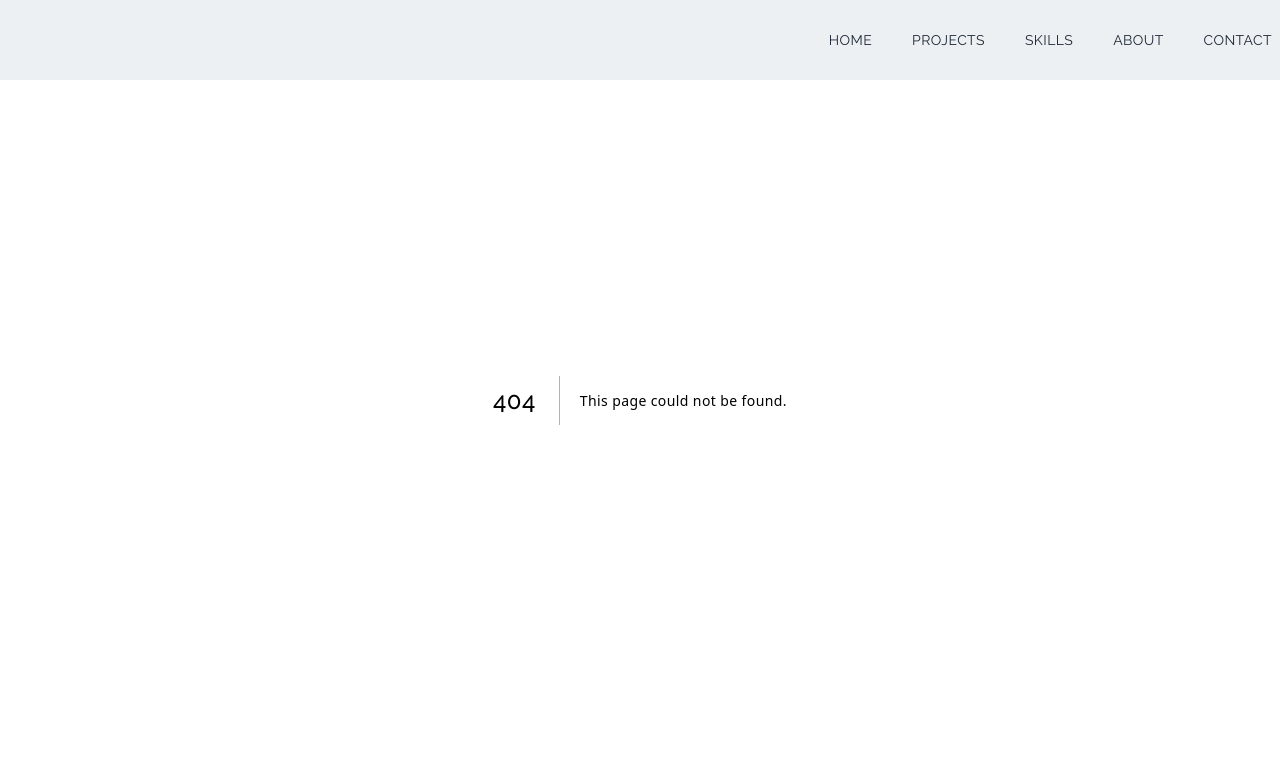
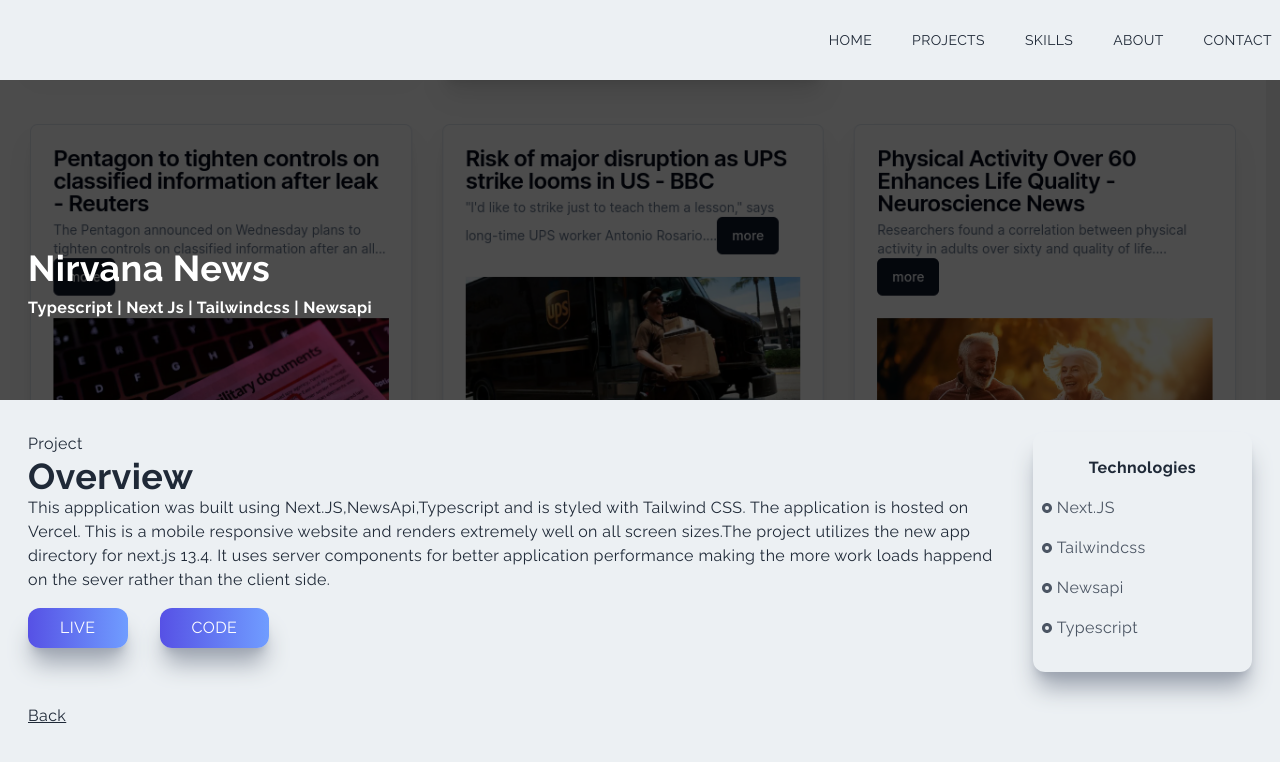
Before and after one commit to Weten-Ogen/portfolio-marcuoware, a Next.js app: page /nirvana in a window 1280 px wide. Before the commit this address had no page. Shown: the top 762 px of the page. Built offline with nearby package versions, Linux system fonts and the light colour scheme.

Commit message:
firt update

```diff
--- a/components/ProjectItem.jsx
+++ b/components/ProjectItem.jsx
@@ -4,11 +4,13 @@
 
 const ProjectItem = ({title, backgroundImg, tech, projectUrl}) => {
   return (
-    <div className='relative flex items-center justify-center h-auto w-full shadow-xl shadow-gray-400 rounded-xl group hover:bg-gradient-to-r from-[#5651e5] to-[#709dff]'>
-    <Image className='rounded-xl group-hover:opacity-10' src={backgroundImg} alt='/' />
+    <div className='relative flex items-center justify-center  w-full shadow-xl shadow-gray-400 rounded-xl group hover:bg-gradient-to-r from-[#5651e5] to-[#709dff]'>
+    <Image className='rounded-xl group-hover:opacity-10'
+    src={backgroundImg}
+    alt='/' />
     <div className='hidden group-hover:block absolute top-[50%] left-[50%] translate-x-[-50%] translate-y-[-50%]'>
         <h3 className='text-2xl text-white tracking-wider text-center'>{title}</h3>
-        <p className='pb-4 pt-2 text-white text-center'>{tech}</p>
+        <p className='pb-3 pt-2 text-white text-center'>{tech}</p>
         <Link href={projectUrl}>
             <p className='text-center py-3 rounded-lg bg-white text-gray-700 font-bold text-lg cursor-pointer'>More Info</p>
         </Link>
--- a/components/Projects.jsx
+++ b/components/Projects.jsx
@@ -3,7 +3,7 @@
 import React from 'react';
 import dashboardImg from '../public/assets/projects/dashboard.png';
 import socioImg from '../public/assets/projects/socio.png'
-
+import nirvanaImg from '../public/assets/projects/nirvana.png'
 import ProjectItem from './ProjectItem';
 
 const Projects = () => {
@@ -27,6 +27,12 @@
             projectUrl='/socio'
             tech='React Js'
           />
+          <ProjectItem
+            title='Nirvana'
+            backgroundImg={nirvanaImg}
+            projectUrl='/nirvana'
+            tech='Next Js |Typescript'
+          />
 
         </div>
       </div>
--- /dev/null
+++ b/pages/nirvana.jsx
@@ -0,0 +1,80 @@
+import Image from 'next/image';
+import React from 'react';
+import nirvanaImg from '../public/assets/projects/nirvana.png';
+import { RiRadioButtonFill } from 'react-icons/ri';
+import Link from 'next/link';
+
+const nirvana = () => {
+  return (
+    <div className='w-full'>
+      <div className='w-screen h-[50vh] relative'>
+        <div className='absolute top-0 left-0 w-full h-[50vh] bg-black/70 z-10' />
+        <Image
+          className='absolute z-1 obje'
+          layout='fill'
+          objectFit='cover'
+          src={nirvanaImg}
+          alt='/'
+        />
+        <div className='absolute top-[70%] max-w-[1240px] w-full left-[50%] right-[50%] translate-x-[-50%] translate-y-[-50%] text-white z-10 p-2'>
+          <h2 className='py-2'>Nirvana News</h2>
+          <h3>Typescript | Next Js | Tailwindcss | Newsapi </h3>
+        </div>
+      </div>
+
+      <div className='max-w-[1240px] mx-auto p-2 grid md:grid-cols-5 gap-8 py-8'>
+        <div className='col-span-4'>
+          <p>Project</p>
+          <h2>Overview</h2>
+          <p>
+            This appplication was built using Next.JS,NewsApi,Typescript  and  is styled with
+            Tailwind CSS. The application is hosted  on Vercel.
+            This is a mobile responsive website and renders extremely well on all screen sizes.The project utilizes the new app directory for next.js 13.4. It uses server components  for better application performance making the more work loads happend on the sever rather than the  client side.
+
+          </p>
+          <Link
+            href='https://nirvana-two.vercel.app/'
+            target='_blank'
+          >
+            <button className='px-8 py-2 mt-4 mr-8'>Live</button>
+          </Link>
+          <Link
+            href='https://github.com/Weten-Ogen/react-restaurant-app'
+            target='_blank'
+            referrerPolicy='no-referrer'
+          >
+            <button className='px-8 py-2 mt-4'>Code</button>
+          </Link>
+
+        </div>
+        <div className='col-span-4 md:col-span-1 shadow-xl shadow-gray-400 rounded-xl py-4'>
+          <div className='p-2'>
+            <p className='text-center font-bold pb-2'>Technologies</p>
+            <div className='grid grid-cols-3 md:grid-cols-1'>
+              <p className='text-gray-600 py-2 flex items-center'>
+                <RiRadioButtonFill className='pr-1' />
+                Next.JS
+              </p>
+              <p className='text-gray-600 py-2 flex items-center'>
+                <RiRadioButtonFill className='pr-1' /> Tailwindcss
+              </p>
+              <p className='text-gray-600 py-2 flex items-center'>
+                <RiRadioButtonFill className='pr-1' /> Newsapi
+              </p>
+              <p className='text-gray-600 py-2 flex items-center'>
+                <RiRadioButtonFill className='pr-1' />
+                Typescript
+              </p>
+
+            </div>
+          </div>
+        </div>
+        <Link href='/#projects'>
+          <p className='underline cursor-pointer'>Back</p>
+        </Link>
+      </div>
+    </div>
+  );
+};
+
+export default nirvana;
```
Also changed, not shown: public/assets/projects/nirvana.png (added).
